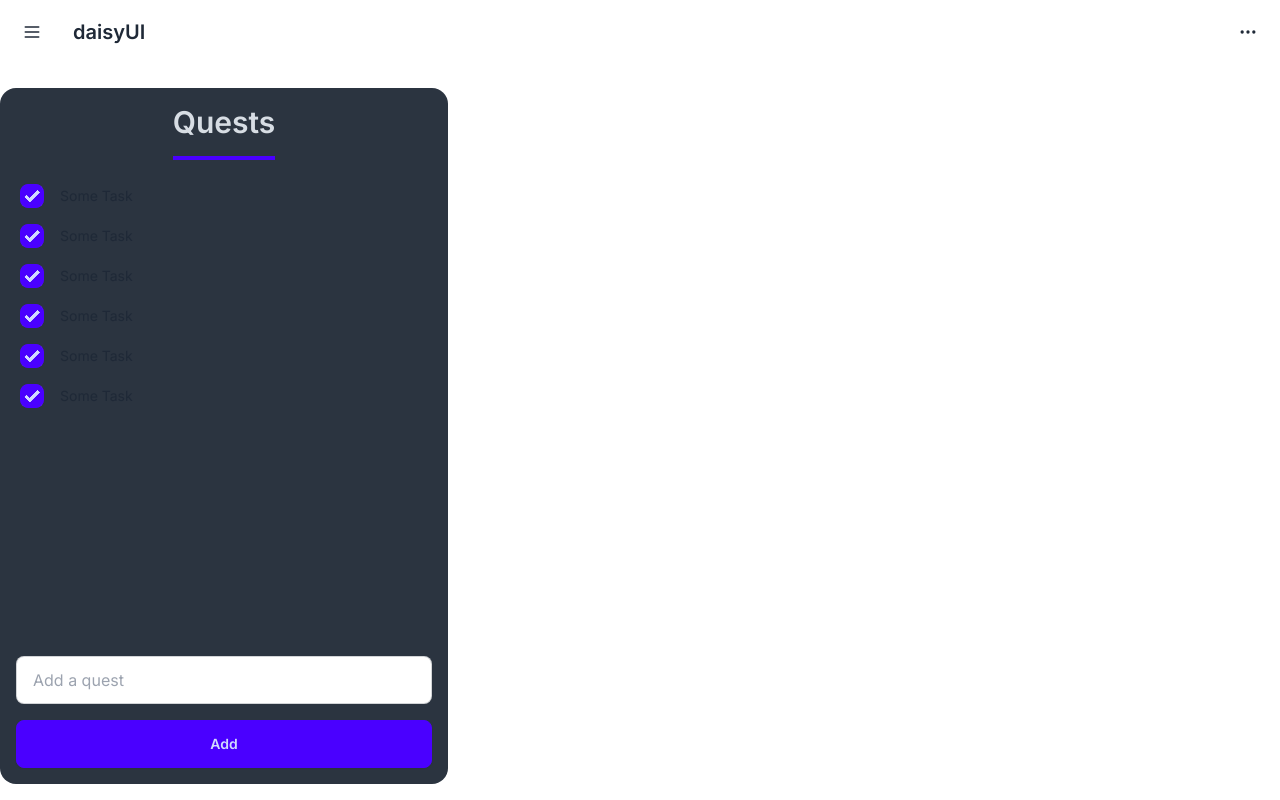
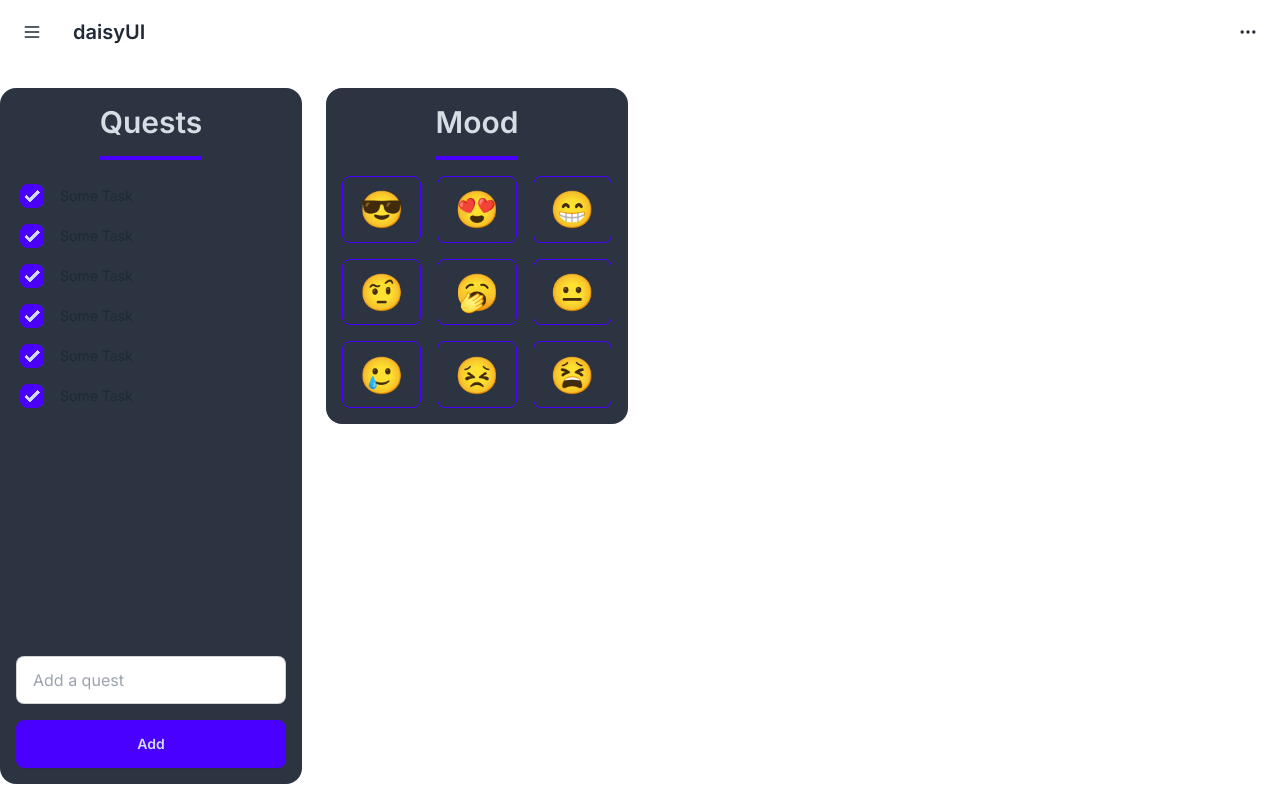
Before and after one commit to hadisajjadi/life-organizer-frontend, a Next.js app: page / in a window 1280 px wide. Built offline with nearby package versions, Linux system fonts and the light colour scheme.

Commit message:
added mood tracker component & seperated card component

```diff
--- /dev/null
+++ b/app/_components/Card.tsx
@@ -0,0 +1,11 @@
+import React from 'react'
+
+function Card({ children }: { children: React.ReactNode }) {
+    return (
+        <div className="bg-neutral rounded-box w-full h-full p-4">
+            {children}
+        </div>
+    )
+}
+
+export default Card
--- /dev/null
+++ b/app/_components/CardTitle.tsx
@@ -0,0 +1,13 @@
+import React from 'react'
+
+function CardTitle({ text }: { text: string }) {
+    return (
+        <span
+            className="text-neutral-content font-semibold text-3xl text-center pb-4 mb-4 border-primary border-b-4 mx-auto block w-fit"
+        >
+            {text}
+        </span>
+    )
+}
+
+export default CardTitle
--- /dev/null
+++ b/app/_components/MoodTracker.tsx
@@ -0,0 +1,26 @@
+import React from 'react'
+import Card from './Card'
+import CardTitle from './CardTitle'
+
+function MoodTracker() {
+    return (
+        <Card>
+            <div className="flex flex-col w-full h-full">
+                <CardTitle text="Mood" />
+                <div className="flex-1 grid grid-cols-3 grid-rows-3 gap-4">
+                    <button className="btn btn-outline btn-primary w-full h-full text-4xl">😎</button>
+                    <button className="btn btn-outline btn-primary w-full h-full text-4xl">😍</button>
+                    <button className="btn btn-outline btn-primary w-full h-full text-4xl">😁</button>
+                    <button className="btn btn-outline btn-primary w-full h-full text-4xl">🤨</button>
+                    <button className="btn btn-outline btn-primary w-full h-full text-4xl">🥱</button>
+                    <button className="btn btn-outline btn-primary w-full h-full text-4xl">😐</button>
+                    <button className="btn btn-outline btn-primary w-full h-full text-4xl">🥲</button>
+                    <button className="btn btn-outline btn-primary w-full h-full text-4xl">😣</button>
+                    <button className="btn btn-outline btn-primary w-full h-full text-4xl">😫</button>
+                </div>
+            </div>
+        </Card>
+    )
+}
+
+export default MoodTracker
--- a/app/_components/TaskList.tsx
+++ b/app/_components/TaskList.tsx
@@ -1,13 +1,12 @@
 import React from 'react'
+import CardTitle from './CardTitle'
+import Card from './Card'
 
 function TaskList() {
     return (
-        <div className="bg-neutral w-full h-full rounded-box flex flex-col p-4">
-            <span
-                className="text-neutral-content font-semibold text-3xl text-center pb-4 mb-4 border-primary border-b-4 mx-auto block w-fit"
-            >
-                Quests
-            </span>
+        <Card>
+            <div className="w-full h-full flex flex-col">
+                <CardTitle text="Quests" />
                 <div className="flex-1 overflow-auto">
                     <div className="form-control">
                         <label className="label cursor-pointer justify-start">
@@ -58,6 +57,8 @@ function TaskList() {
                     </form>
                 </div>
             </div>
+
+        </Card>
     )
 }
 
--- a/app/page.tsx
+++ b/app/page.tsx
@@ -1,11 +1,19 @@
+import Card from "./_components/Card";
+import CardTitle from "./_components/CardTitle";
+import MoodTracker from "./_components/MoodTracker";
 import TaskList from "./_components/TaskList";
 
 export default function Home() {
   return (
     <div>
       <div className="w-full h-[90vh] pt-6">
-        <div className="max-w-md h-full">
-          <TaskList />
+        <div className="grid grid-cols-12 grid-rows-6 gap-6 w-full h-full">
+          <div className="col-span-3 row-span-full">
+            <TaskList />
+          </div>
+          <div className="col-span-3 row-span-3">
+            <MoodTracker />
+          </div>
         </div>
 
       </div>
```
Lines whose indentation alone changed are shown as unchanged.
